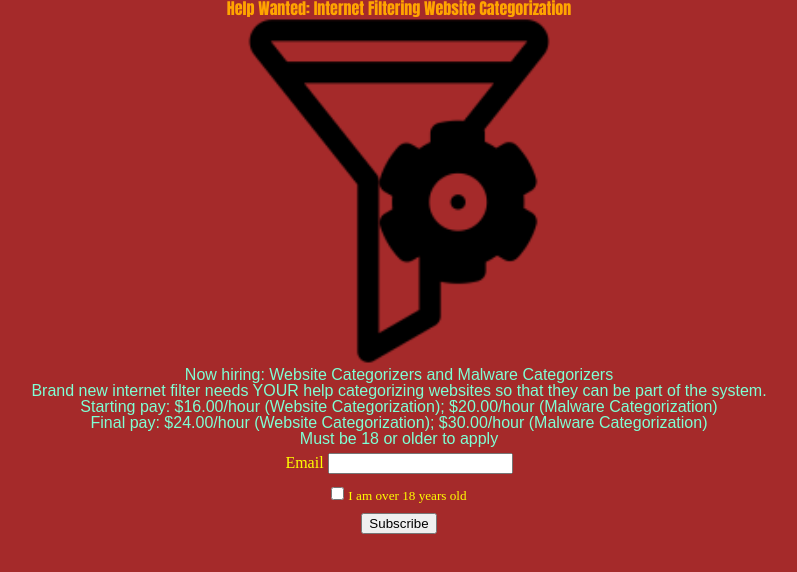
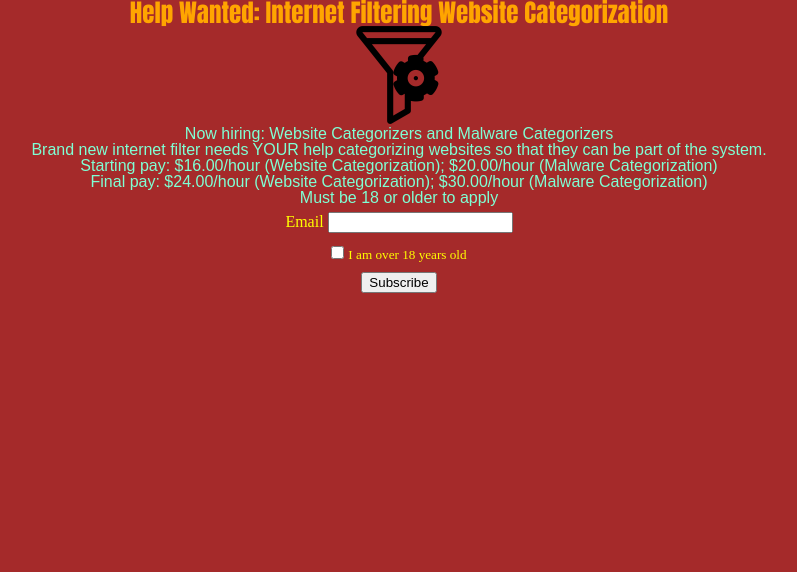
Before and after one commit to CameronAGluth/Cameron-Project-A, a plain HTML site: page index.html in a window 1280 px wide. Shown: the whole page, without its empty margins (241-1038 px from the left). Drawn offline with Linux system fonts and the light colour scheme; a web font is replaced by a local one.

Commit message:
adjusted title and image size

```diff
--- a/css/style.css
+++ b/css/style.css
@@ -10,6 +10,10 @@ nav {
   display: block;
 }
 
+h1 {
+  font-size: 25px;
+}
+
 .description {
   font-family: Aerial, sans-serif;
   color: aquamarine;
@@ -19,7 +23,7 @@ nav {
 
 .image-filter{
   margin: auto;
-  width: 350px;
+  width: 100px;
 }
 
 ol {
--- a/index.html
+++ b/index.html
@@ -10,7 +10,7 @@
 <body class="infrastructure">
   <nav>
     <h1>Help Wanted: Internet Filtering Website Categorization</h1>
-     <img class="image-filter" src="/img/web_filter.png" alt="Internet Filtering Icon">
+     <img class="image-filter" src="img/web_filter.png" alt="Internet Filtering Icon">
   </nav>
   <section class="description">
     <h3>Now hiring: Website Categorizers and Malware Categorizers</h3>
```
